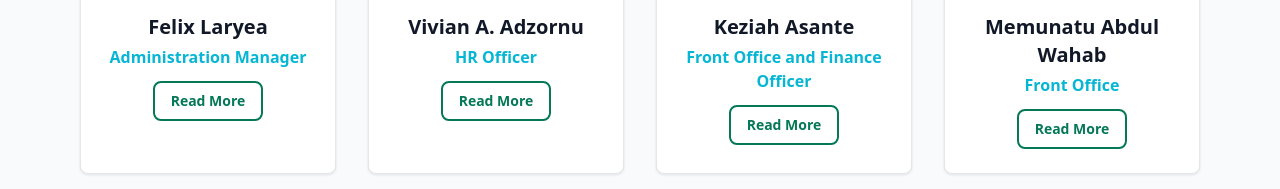
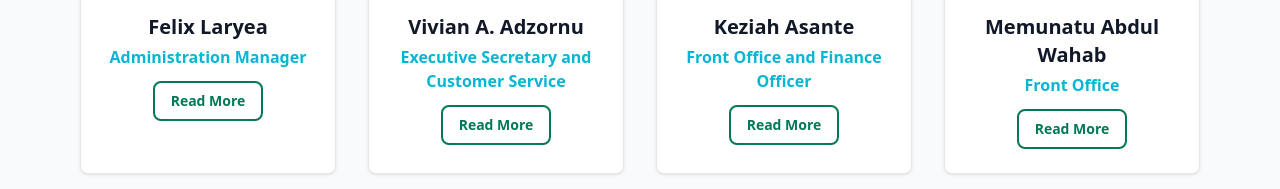
Before and after one commit to Randall-T/jekora-ventures-website, a plain HTML site: page about/index.html in a window 1280 px wide. Both pictures are taken after a click on the element "Administration". Shown: the part 3008-3197 px from the top of the page. Drawn offline with nearby package versions, Linux system fonts and the light colour scheme.

Commit message:
Team text edits

```diff
--- a/about/index.html
+++ b/about/index.html
@@ -763,7 +763,9 @@
                 >
                   Vivian A. Adzornu
                 </h4>
-                <p class="theme-glass mb-3 font-semibold">HR Officer</p>
+                <p class="theme-glass mb-3 font-semibold">
+                  Executive Secretary and Customer Service
+                </p>
                 <button
                   class="btn-secondary text-sm py-2 px-4 open-bio-modal"
                   data-name="Vivian A. Adzornu"
@@ -816,7 +818,7 @@
                 <p class="theme-glass mb-3 font-semibold">Front Office</p>
                 <button
                   class="btn-secondary text-sm py-2 px-4 open-bio-modal"
-                  data-name="Memunatu"
+                  data-name="Memunatu Abdul Wahab"
                   data-title="Front Office"
                   data-image="[PATH_TO_IMAGE]"
                   data-bio="Memunatu Abdul Wahab serves as the vital first point of contact at our front office.  In her role as receptionist, she is responsible for managing all incoming communications, coordinating administrative tasks, and ensuring the smooth day-to-day running of the reception area. Drawing on her diverse experience in hospitality and client relations, from the Airport View Hotel to Glico Life Insurance, she brings a versatile and adaptive approach to her work. A graduate of Accra Technical University with a degree in Hospitality Management and Tourism, Memunatu is passionate about creating a positive and efficient environment.  She believes that a well-organized front office is the foundation of a great client experience, a philosophy she applies to her work every day."
```
